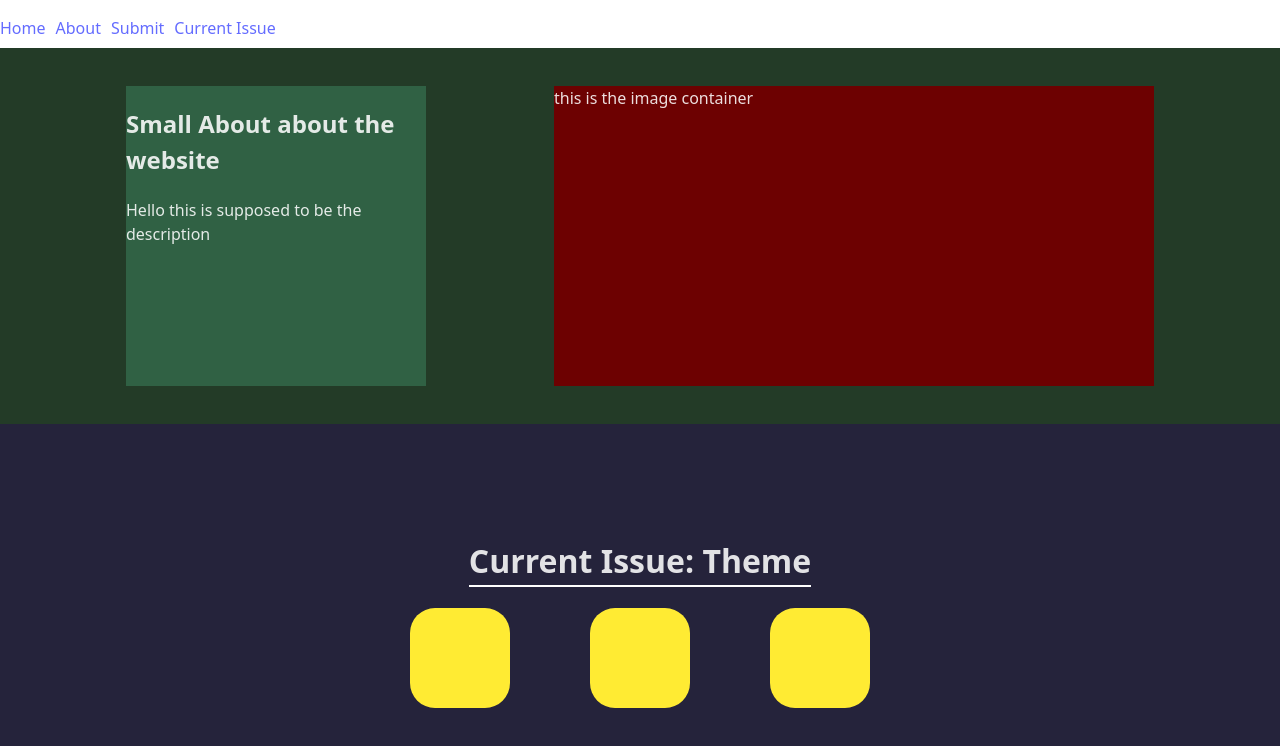
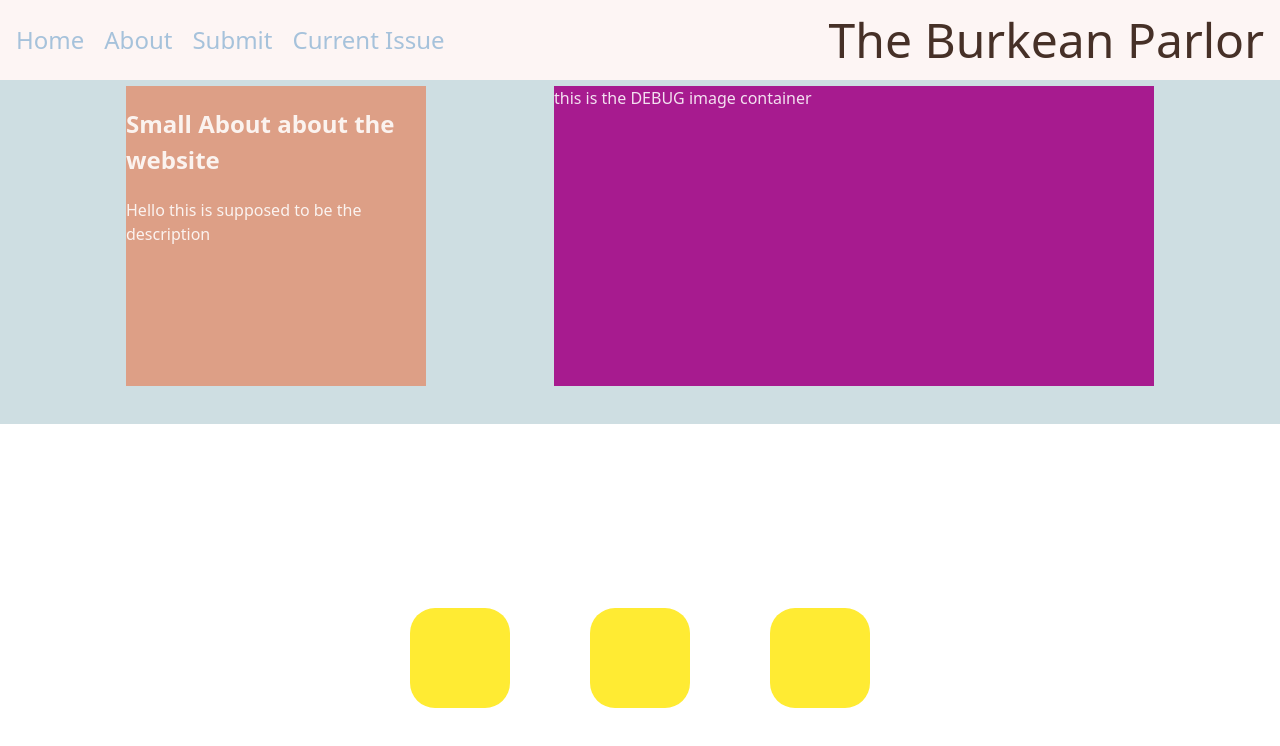
Before and after one commit to a0-ye/theburkeanparlor, a React (Vite) app: page / in a window 1280 px wide. Shown: the top 746 px of the page. Built offline with nearby package versions, Linux system fonts and the light colour scheme.

Commit message:
Motion lib import. Color update

```diff
--- a/package.json
+++ b/package.json
@@ -11,6 +11,7 @@
   },
   "dependencies": {
     "docx-preview": "^0.3.7",
+    "motion": "^12.38.0",
     "react": "^19.2.0",
     "react-dom": "^19.2.0",
     "react-pdf": "^10.4.1",
--- /dev/null
+++ b/src/assets/colors.tsx
@@ -0,0 +1,17 @@
+//   --salmon: #dd9f86;
+//   --pinksalmon: #ddbfb3;
+//   --pink: #e6cdc4;
+//   --light: #fDf5f4;
+//   --lightblue: #cedee2;
+//   --blue: #a6c2db;
+//   --brown: #463027;
+
+export const colors = {
+    salmon: '#dd9f86',
+    pinksalmon: '#ddbfb3',
+    pink: '#e6cdc4',
+    light: '#fDf5f4',
+    lightblue: '#cedee2',
+    blue: '#a6c2db',
+    brown: '#463027',
+} as const;
--- a/src/components/Navbar.tsx
+++ b/src/components/Navbar.tsx
@@ -1,27 +1,71 @@
 import { Link } from "react-router-dom";
+import { colors } from "../assets/colors";
+import { motion } from "motion/react";
+
 
 
 
 export default function Navbar() {
+
+    const linkStyle = {
+        initial: {
+            color: colors.blue
+        },
+        whileHover: {
+            color: '#535bf2'
+
+        }
+    }
+
     return <>
         <div id='navbar' style={{
-            position: "fixed", top: '0%', zIndex:'5',
-            display: "flex", gap:'10px',
-            width: '100%', height: '3em',
-            backgroundColor: '#fff',
+            position: "fixed", top: '0%', zIndex: '5',
+            display: "flex",
+            padding: '1em',
+            boxSizing: 'border-box',
+            justifyContent: 'space-between', alignItems: "center",
+            width: '100%',
+            height: '5em',  /** IF THIS EVER CHANGES, CHANGE THE ONE IN INDEX.CSS AS WELL */
+            backgroundColor: colors.light,
         }}>
-            <p>
-                <Link to='/'>Home</Link>
-            </p>
-            <p>
-                <Link to='/About'>About</Link>
-            </p>
-            <p>
-                <Link to='/Submit'>Submit</Link>
-            </p>
-            <p>
-                <Link to='/Issue/1'>Current Issue</Link>
-            </p>
+            <div id="links" style={{
+                display: "flex", gap: '20px',
+                fontSize: '1.5em'
+            }}>
+                <motion.p
+                    initial={linkStyle.initial}
+                    whileHover={linkStyle.whileHover}
+                >
+                    <Link to='/'>Home</Link>
+                </motion.p>
+
+                <motion.p
+                    initial={linkStyle.initial}
+                    whileHover={linkStyle.whileHover}>
+                    <Link to='/About'>About</Link>
+                </motion.p>
+
+                <motion.p
+                    initial={linkStyle.initial}
+                    whileHover={linkStyle.whileHover}>
+                    <Link to='/Submit'>Submit</Link>
+                </motion.p>
+
+                <motion.p
+                    initial={linkStyle.initial}
+                    whileHover={linkStyle.whileHover}>
+                    <Link to='/Issue/1'> Current Issue</Link>
+                </motion.p>
+
+            </div>
+            <div id="name"
+                style={{
+                    fontSize: '3em',
+                    color: colors.brown,
+                    textAlign: 'center'
+                }}>
+                The Burkean Parlor
+            </div>
 
         </div>
     </>
--- a/src/index.css
+++ b/src/index.css
@@ -11,15 +11,24 @@
   text-rendering: optimizeLegibility;
   -webkit-font-smoothing: antialiased;
   -moz-osx-font-smoothing: grayscale;
+
+  --salmon: #dd9f86;
+  --pinksalmon: #ddbfb3;
+  --pink:#e6cdc4;
+  --light:#fDf5f4;
+  --lightblue:#cedee2;
+  --blue:#a6c2db;
+  --brown:#463027;
+
 }
-
+/* Link Hovering */
 a {
   font-weight: 500;
-  color: #646cff;
+  color: inherit;
   text-decoration: inherit;
 }
 a:hover {
-  color: #535bf2;
+  text-decoration: underline;
 }
 
 body {
--- a/src/pages/Home.tsx
+++ b/src/pages/Home.tsx
@@ -1,4 +1,4 @@
-
+import { colors } from "../assets/colors"
 
 
 export default function Home() {
@@ -10,15 +10,15 @@ export default function Home() {
             width: '100%', height:'50%',
             alignItems: "center", justifyContent: "center", gap: '10vw',
             // padding: '5vh',
-            backgroundColor: '#233b27ff'
+            backgroundColor: colors.lightblue
         }}>
-            <div style={{ width: 300, height: 300, backgroundColor: '#306144ff', }}>
+            <div style={{ width: 300, height: 300, backgroundColor: colors.salmon, }}>
                 <h2>Small About about the website</h2>
                 <p>
                     Hello this is supposed to be the description
                 </p>
             </div>
-            <div id="img-container" style={{ width: 600, height: 300, backgroundColor: '#6d0101ff' }}>this is the image container   </div>
+            <div id="img-container" style={{ width: 600, height: 300, backgroundColor: '#a71b8fff' }}>this is the DEBUG image container   </div>
             {/* <div> I am so awesome. </div> */}
 
         </div>
@@ -27,7 +27,8 @@ export default function Home() {
             alignItems: "center", justifyContent: "center",
             width: '100%', height:'50%',
             // padding: '5vh',
-            backgroundColor: '#25233bff'
+            // backgroundColor: '#25233bff'
+            backgroundColor: 'white'
         }}>
             <h1 style={{ borderBottom: 'solid 2px white' }}> Current Issue: Theme</h1>
             <div style={{ display: 'flex', gap:'5em'}}>
```
Also changed, not shown: 1 other file (tests, documents, lock files or other folders).
